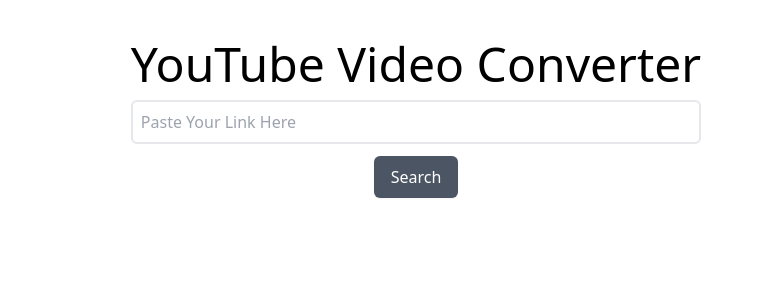
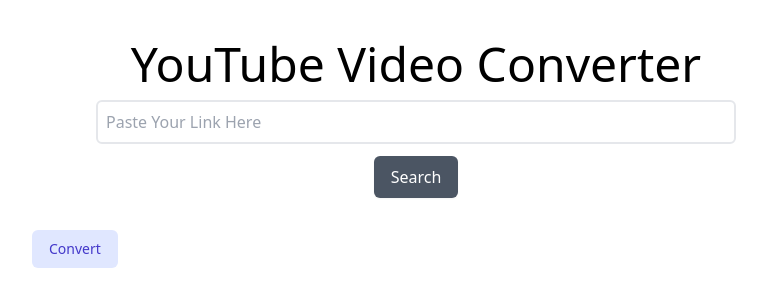
Before and after one commit to ceize123/karaoke-generator, a React (Create React App) app: page / in a window 1280 px wide. Shown: the top 306 px of the page, without its empty margins (224-991 px from the left). Built offline with nearby package versions, Linux system fonts and the light colour scheme.

Commit message:
search result section ok

```diff
--- a/src/App.js
+++ b/src/App.js
@@ -1,6 +1,7 @@
-import React, { useState } from 'react';
-import "./style/style.css";
+import React, { useState, useEffect } from 'react';
+import './style/style.css';
 import { search, download, spleeter } from './components/apis';
+import {SearchSec, SearchSecSingle} from './components/Search-Sec';
 
 function isValidHttpUrl(string) {
 	let url;
@@ -16,8 +17,7 @@ function App() {
 	const [status, setStatus] = useState('')
 	const [data, setData] = useState()
 	const [searchRes, setSearchRes] = useState([])
-	// const [val, setVal] = useState('')
-	// let isComposition = false
+	const [downloading, setDownloading] = useState(false)
 
 	const handleDownload = async (url) => {
 		setData()
@@ -51,44 +51,20 @@ function App() {
 			setSearchRes(res.video)
 			console.log(res.video)
 		}
-
-		// callAPI(e.target.url.value)
 	}
 
-	// const handleChange = (e) => {
-	// 	const inputVal = e.target.value
-	// 	if (!isComposition && !inputVal.includes('https:')) {
-	// 		setVal(e.target.value)
-	// 	}
-	// }
+	const onHandleChange = (res) => {
+		setSearchRes(res)
+	}
 
-	// const handleComposition = (e) => {
-	// 	console.log(e.type)
-	// 	if (e.type === 'compositionend') {
-	// 		isComposition = false
-	// 		if (!isComposition) {
-	// 			handleChange(e)
-	// 		}
-	// 	} else {
-	// 		isComposition = true
-	// 	}
-	// }
-
-	// useEffect(() => {
-	// 	const fetchData = async () => {
-	// 		const res = await search(val)
-	// 		setSearchRes(res.videos)
-	// 	}
-
-	// 	if (val.length > 1) {
-	// 		fetchData()
-	// 	}
-	// }, [val]);
+	const onHandleDownload = (res) => {
+		setDownloading(res)
+		handleDownload(searchRes.url)
+	}
 
 	return (
-		<div className='flex justify-center'>
-			<main className='container flex justify-center'>
-				<div className='mt-10'>
+		<main className='container max-w-7xl mx-auto flex items-center flex-col'>
+			<section className='mt-10 max-w-5xl w-1/2'>
 				<form onSubmit={handleSubmit} className='text-center'>
 					<div>
 						<label htmlFor='val' className='block text-5xl mb-3'>YouTube Video Converter</label>
@@ -98,11 +74,6 @@ function App() {
 							id='val'
 							name='val'
 							placeholder='Paste Your Link Here'
-								// Handle chinese spelling issue
-								// https://juejin.cn/post/6861098174723915790
-								// onCompositionStart={handleComposition}
-          						// onCompositionEnd={handleComposition}
-								// onChange={handleChange}
 						/>
 					</div>
 					<button
@@ -114,24 +85,14 @@ function App() {
 					Search
 					</button>
 				</form>
+			</section>
+			<section className='w-full flex justify-center my-8'>
 				{searchRes && searchRes.length > 1
-						? searchRes.map((item, idx) => {
-						return (
-							<div key={idx}>
-								<p>{item.title}</p>
-								<img
-									src={item.thumbnail}
-									alt={item.title} />
-							</div>
-						)})
-						: <div>
-							<p onClick={() => handleDownload(searchRes.url)}>{searchRes.title}</p>
-							<p>{searchRes.duration}</p>
-							<img
-								src={searchRes.thumbnail}
-								alt={searchRes.title} />
-						</div>
+					? <SearchSec res={searchRes} onHandleChange={onHandleChange} />
+					: <SearchSecSingle res={searchRes} onHandleChange={onHandleDownload} />
 				}
+			</section>
+			<section>
 				<p>{status}</p>
 				{typeof data !== 'undefined' &&
 					<div>
@@ -141,10 +102,8 @@ function App() {
 						</audio>
 					</div>
 				}
-
-				</div>
+			</section>
 		</main>
-		</div>
 	)
 }
 
--- /dev/null
+++ b/src/components/Button.js
@@ -0,0 +1,13 @@
+export default function Button({content, onHandleChange}) {
+	const handleChangeStateClick = (content) => {
+		const res = content === 'true' ? true : content
+		onHandleChange(res);
+	};
+	return (
+		<button
+			onClick={() => { handleChangeStateClick(content) }}
+			type='button'
+			className='inline-flex items-center rounded-md border border-transparent bg-indigo-100 px-4 py-2 text-sm font-medium text-indigo-700 hover:bg-indigo-200 focus:outline-none focus:ring-2 focus:ring-indigo-500 focus:ring-offset-2'
+		>{content === 'true' ? 'Convert' : 'Choose'}</button>
+	)
+}
--- /dev/null
+++ b/src/components/Search-Sec.js
@@ -0,0 +1,43 @@
+import Button from './Button';
+
+export function SearchSec({ res, onHandleChange }) {
+	return (
+		<div className='grid grid-cols-3 gap-x-8 gap-y-12 mx-20'>
+			{res.map((item, idx) => {
+				const {title, thumbnail} = item
+				return (
+					<div key={idx} className='p-3 bg-slate-500 text-center'>
+						<div className='relative tooltip text-left'>
+							<h2 className='h-14'>{title.substring(0, 50)}{title.length > 50 && '...'}</h2>
+							<span className='tooltip-text absolute p-1 rounded-md bg-black text-white text-sm'>{title}</span>
+						</div>
+						<div
+							className='overflow-hidden img-container mb-3'
+							style={{background: `url(${thumbnail})
+							no-repeat center center / contain `}}
+						></div>
+						{/* https://stackoverflow.com/questions/72212466/react-changed-state-in-child-component-how-to-see-the-change-in-parent-compone */}
+						<Button content={item} onHandleChange={onHandleChange} />
+					</div>
+				)
+			})}
+		</div>
+	)
+}
+
+export function SearchSecSingle({ res, onHandleChange }) {
+	const { title, duration, thumbnail } = res
+
+	return (
+		<div className='w-3/5 grid grid-cols-6 items-center'>
+			<div className='col-span-2'>
+				<h2>{title}</h2>
+				<p>{duration}</p>
+				<Button content={'true'} onHandleChange={onHandleChange} />
+			</div>
+			<div className='col-span-4'>
+				<img src={thumbnail} alt={title} />
+			</div>
+		</div>
+	)
+}
--- a/src/components/apis.js
+++ b/src/components/apis.js
@@ -2,6 +2,12 @@
 const apiUrl = process.env.NODE_ENV === 'production' ? process.env.REACT_APP_PROD_API_URL : ''
 console.log(process.env.NODE_ENV)
 console.log(apiUrl)
+
+const headers = {
+	'Content-Type': 'application/json',
+	'Access-Control-Allow-Origin': process.env.REACT_APP_PROD_API_URL,
+	'Access-Control-Request-Headers': 'Content-Type, Authorization'
+}
 
 // Call api search
 export async function search(value, isUrl=false) {
@@ -10,11 +16,7 @@ export async function search(value, isUrl=false) {
 		{
 			method: 'POST',
 			mode: 'cors',
-			headers: {
-				'Content-Type': 'application/json',
-				"Access-Control-Allow-Origin": 'https://flask-karaoke.onrender.com/',
-            	"Access-Control-Request-Headers": 'Content-Type, Authorization'
-			},
+			headers,
 			body: JSON.stringify({val: value, isUrl: isUrl})
 		}
 	);
@@ -28,11 +30,7 @@ export async function download(url) {
 		{
 			method: 'POST',
 			mode: 'cors',
-			headers: {
-				'Content-Type': 'application/json',
-				"Access-Control-Allow-Origin": 'https://flask-karaoke.onrender.com/',
-            	"Access-Control-Request-Headers": 'Content-Type, Authorization'
-			},
+			headers,
 			body: JSON.stringify(url)
 		}
 	);
@@ -47,13 +45,9 @@ export async function spleeter(res) {
 		{
 			method: 'POST',
 			mode: 'cors',
-			headers: {
-				'Content-Type': 'application/json',
-				"Access-Control-Allow-Origin": 'https://flask-karaoke.onrender.com/',
-            	"Access-Control-Request-Headers": 'Content-Type, Authorization'
-			},
+			headers,
 			body: JSON.stringify(res),
-			responseType: "blob",
+			responseType: 'blob',
 		}
 	);
 	return await responseSpleeter.blob()
```
Lines whose indentation alone changed are shown as unchanged.
